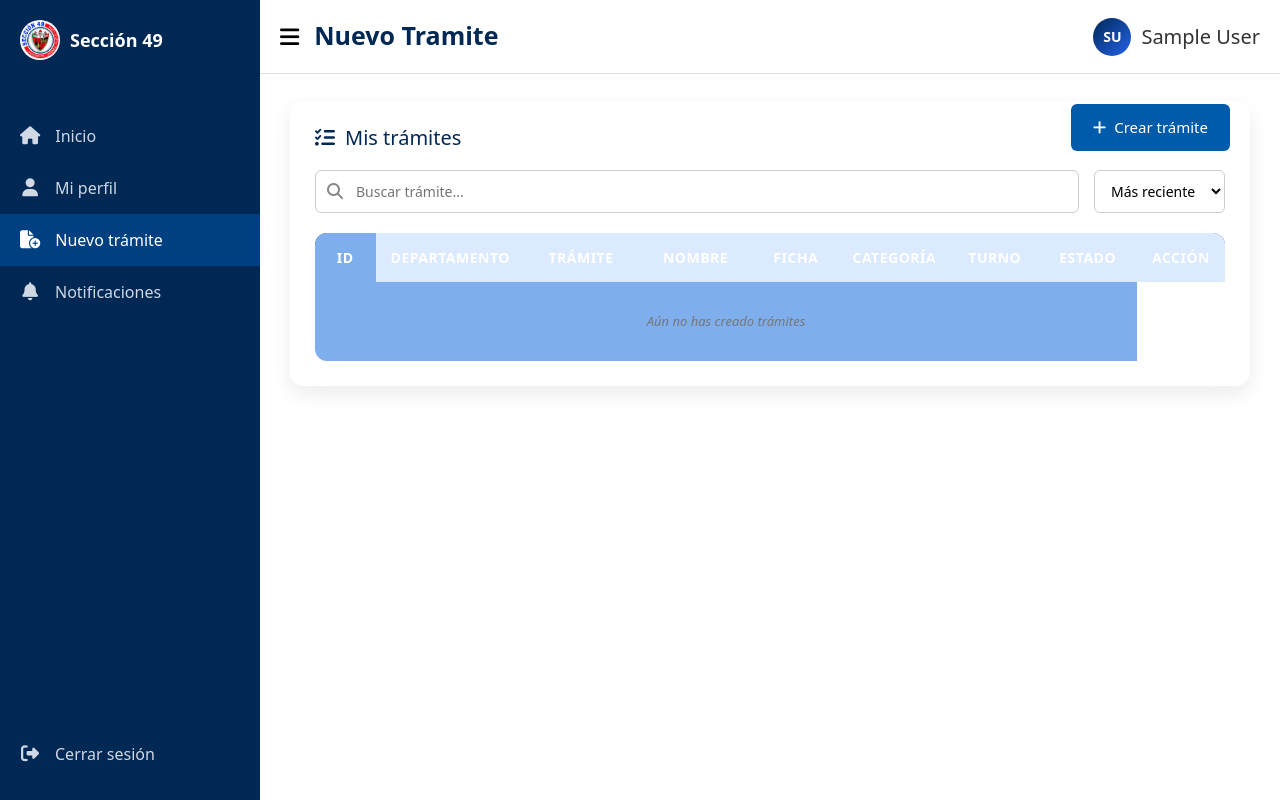
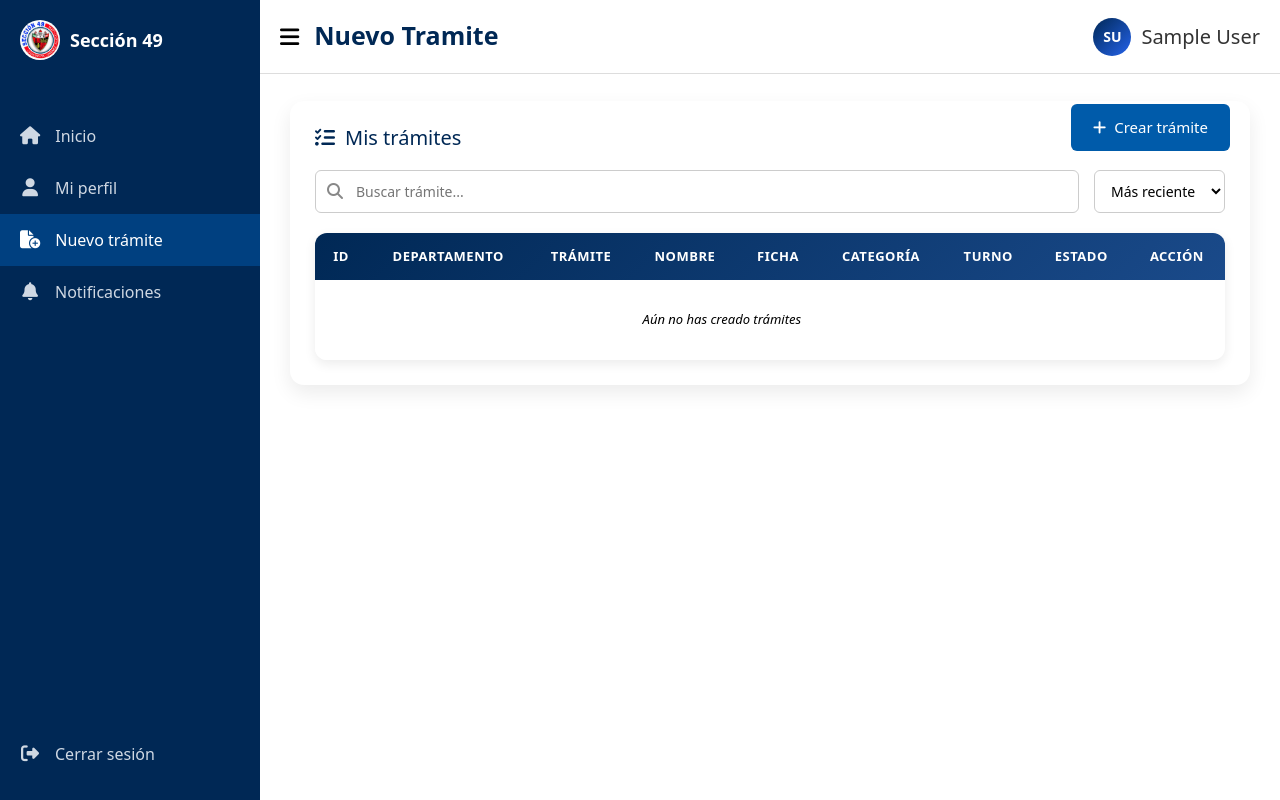
Before and after one commit to IIRandyII/Aplicacion-web-para-la-gestion-sindical-y-digitalizacion-de-tramites, a PHP site: page /usuario/nuevo_tramite.php in a window 1280 px wide. Run offline with PHP 8.4, Linux system fonts and the light colour scheme; the visitor is signed in with stand-in values (Sample User, id 1); data that the repository does not hold is empty; some libraries are stand-ins or nearby versions.

Commit message:
feat: update table colors, badges and ver mas button style

```diff
--- a/assets/css/nuevo_tramite.css
+++ b/assets/css/nuevo_tramite.css
@@ -78,56 +78,61 @@ body {
     border-radius: 12px;
     overflow: hidden;
     background: #fff;
+    box-shadow: 0 4px 12px rgba(0,0,0,0.08);
 }
 
-/* Header con gradiente */
+/* Header con gradiente azul del sistema */
 .tabla-tramites thead {
-    background: linear-gradient(135deg, #002855, #2563eb);
-    color: #fff;
+    background: linear-gradient(135deg, #002855, #1a4a8a);
 }
 
 .tabla-tramites th {
-    font-size: 14px;
+    font-size: 13px;
     letter-spacing: 0.5px;
     text-transform: uppercase;
     text-align: center;
     padding: 14px 15px;
     border: none;
-    font-weight: 600;
+    font-weight: 700;
+    color: #ffffff;
 }
 
-/* Columna ID */
-.tabla-tramites th:nth-child(1),
-.tabla-tramites td:nth-child(1) {
-    text-align: center;
-    background-color: #7faeec;
-    width: 8%;
+/* Header siempre blanco sin importar nth-child */
+.tabla-tramites thead th {
+    background: transparent !important;
+    color: #ffffff;
 }
 
-/* Resto de columnas */
-.tabla-tramites th:nth-child(2),
-.tabla-tramites td:nth-child(2) { text-align: center; background-color: #dbeafe; width: 12%; }
+/* Columnas impares - azul medio */
+.tabla-tramites td:nth-child(odd) {
+    background-color: #b8d4f0;
+    color: #000;
+    text-align: center;
+}
 
-.tabla-tramites th:nth-child(3),
-.tabla-tramites td:nth-child(3) { text-align: center; background-color: #dbeafe; width: 14%; }
+/* Columnas pares - azul claro */
+.tabla-tramites td:nth-child(even) {
+    background-color: #dbeafe;
+    color: #000;
+    text-align: center;
+}
 
-.tabla-tramites th:nth-child(4),
-.tabla-tramites td:nth-child(4) { text-align: center; background-color: #dbeafe; width: 15%; }
+/* Celdas */
+.tabla-tramites td {
+    padding: 12px 15px;
+    border: none;
+    font-size: 13px;
+    border-bottom: 1px solid rgba(0,40,85,0.06);
+}
 
-.tabla-tramites th:nth-child(5),
-.tabla-tramites td:nth-child(5) { text-align: center; background-color: #dbeafe; width: 10%; }
-
-.tabla-tramites th:nth-child(6),
-.tabla-tramites td:nth-child(6) { text-align: center; background-color: #dbeafe; width: 12%; }
-
-.tabla-tramites th:nth-child(7),
-.tabla-tramites td:nth-child(7) { text-align: center; background-color: #dbeafe; width: 10%; }
-
-.tabla-tramites th:nth-child(8),
-.tabla-tramites td:nth-child(8) { text-align: center; background-color: #dbeafe; width: 12%; }
-
-.tabla-tramites th:nth-child(9),
-.tabla-tramites td:nth-child(9) { text-align: center; background-color: #dbeafe; width: 10%; }
+/* Mensaje cuando no hay trámites */
+.tabla-tramites .vacio {
+    text-align: center;
+    color: #777;
+    font-style: italic;
+    padding: 30px !important;
+    background-color: #fff !important;
+}
 
 /* Celdas */
 .tabla-tramites td {
@@ -136,19 +141,10 @@ body {
     font-size: 13px;
 }
 
-/* Hover en filas */
-.tabla-tramites tbody tr {
-    transition: all 0.2s ease;
-}
-
-.tabla-tramites tbody tr:hover {
-    background-color: #f0f7ff !important;
-}
-
 /* Mensaje cuando no hay trámites */
 .tabla-tramites .vacio {
     text-align: center;
-    color: #777;
+    color: #ffffff;
     font-style: italic;
     padding: 30px !important;
 }
```
Also changed, not shown: other parts of assets/css/nuevo_tramite.css (+40 -1 lines).
